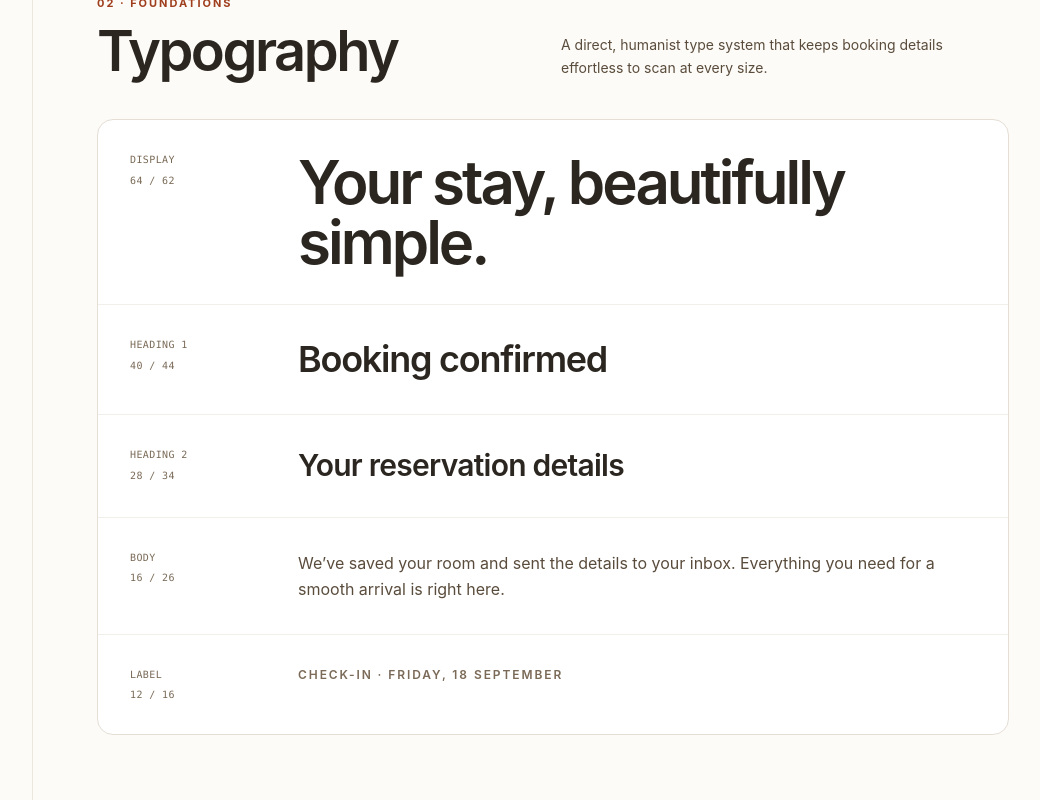
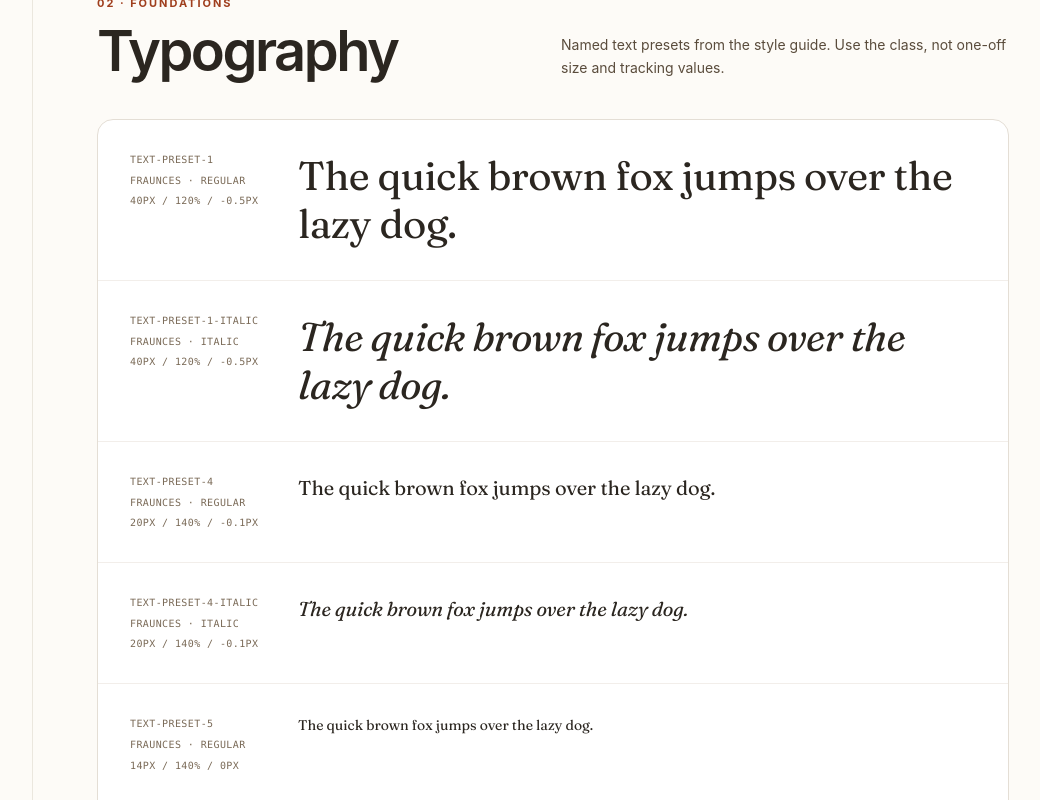
Before and after one commit to brandeth/Hotel-Booking-Confirmation-Page, a Nuxt app: page /design-system in a window 1280 px wide. Shown: the part 1780-2580 px from the top of the page, without its empty margins (207-1247 px from the left). Built offline with nearby package versions, Linux system fonts and the light colour scheme.

Commit message:
# Added WelcomeCard component.

```diff
--- a/app/assets/css/main.css
+++ b/app/assets/css/main.css
@@ -24,6 +24,118 @@
   --color-hb-terracotta-400: #e07a3f;
 
   --color-hb-rose-500: #c04a72;
+
+  --font-fraunces: "Fraunces", ui-serif, Georgia, "Times New Roman", serif;
+  --font-dm-sans: "DM Sans", ui-sans-serif, system-ui, sans-serif;
+  --font-dm-mono: "DM Mono", ui-monospace, SFMono-Regular, Menlo, monospace;
+
+  --hb-text-preset-1-font-family: var(--font-fraunces);
+  --hb-text-preset-1-font-size: 40px;
+  --hb-text-preset-1-font-weight: 400;
+  --hb-text-preset-1-line-height: 1.2;
+  --hb-text-preset-1-letter-spacing: -0.5px;
+
+  --hb-text-preset-4-font-family: var(--font-fraunces);
+  --hb-text-preset-4-font-size: 20px;
+  --hb-text-preset-4-font-weight: 400;
+  --hb-text-preset-4-line-height: 1.4;
+  --hb-text-preset-4-letter-spacing: -0.1px;
+
+  --hb-text-preset-5-font-family: var(--font-fraunces);
+  --hb-text-preset-5-font-size: 14px;
+  --hb-text-preset-5-font-weight: 400;
+  --hb-text-preset-5-line-height: 1.4;
+  --hb-text-preset-5-letter-spacing: 0;
+
+  --hb-text-preset-5-medium-font-family: var(--font-dm-sans);
+  --hb-text-preset-5-medium-font-size: 14px;
+  --hb-text-preset-5-medium-font-weight: 500;
+  --hb-text-preset-5-medium-line-height: 1.2;
+  --hb-text-preset-5-medium-letter-spacing: 0;
+
+  --hb-text-preset-5-semibold-font-family: var(--font-dm-sans);
+  --hb-text-preset-5-semibold-font-size: 14px;
+  --hb-text-preset-5-semibold-font-weight: 600;
+  --hb-text-preset-5-semibold-line-height: 1.2;
+  --hb-text-preset-5-semibold-letter-spacing: 0.3px;
+
+  --hb-text-preset-10-font-family: var(--font-dm-mono);
+  --hb-text-preset-10-font-size: 10px;
+  --hb-text-preset-10-font-weight: 400;
+  --hb-text-preset-10-line-height: 1.4;
+  --hb-text-preset-10-letter-spacing: 1px;
+}
+
+@utility text-preset-1 {
+  font-family: var(--hb-text-preset-1-font-family);
+  font-size: var(--hb-text-preset-1-font-size);
+  font-weight: var(--hb-text-preset-1-font-weight);
+  font-style: normal;
+  line-height: var(--hb-text-preset-1-line-height);
+  letter-spacing: var(--hb-text-preset-1-letter-spacing);
+}
+
+@utility text-preset-1-italic {
+  font-family: var(--hb-text-preset-1-font-family);
+  font-size: var(--hb-text-preset-1-font-size);
+  font-weight: var(--hb-text-preset-1-font-weight);
+  font-style: italic;
+  line-height: var(--hb-text-preset-1-line-height);
+  letter-spacing: var(--hb-text-preset-1-letter-spacing);
+}
+
+@utility text-preset-4 {
+  font-family: var(--hb-text-preset-4-font-family);
+  font-size: var(--hb-text-preset-4-font-size);
+  font-weight: var(--hb-text-preset-4-font-weight);
+  font-style: normal;
+  line-height: var(--hb-text-preset-4-line-height);
+  letter-spacing: var(--hb-text-preset-4-letter-spacing);
+}
+
+@utility text-preset-4-italic {
+  font-family: var(--hb-text-preset-4-font-family);
+  font-size: var(--hb-text-preset-4-font-size);
+  font-weight: var(--hb-text-preset-4-font-weight);
+  font-style: italic;
+  line-height: var(--hb-text-preset-4-line-height);
+  letter-spacing: var(--hb-text-preset-4-letter-spacing);
+}
+
+@utility text-preset-5 {
+  font-family: var(--hb-text-preset-5-font-family);
+  font-size: var(--hb-text-preset-5-font-size);
+  font-weight: var(--hb-text-preset-5-font-weight);
+  font-style: normal;
+  line-height: var(--hb-text-preset-5-line-height);
+  letter-spacing: var(--hb-text-preset-5-letter-spacing);
+}
+
+@utility text-preset-5-medium {
+  font-family: var(--hb-text-preset-5-medium-font-family);
+  font-size: var(--hb-text-preset-5-medium-font-size);
+  font-weight: var(--hb-text-preset-5-medium-font-weight);
+  font-style: normal;
+  line-height: var(--hb-text-preset-5-medium-line-height);
+  letter-spacing: var(--hb-text-preset-5-medium-letter-spacing);
+}
+
+@utility text-preset-5-semibold {
+  font-family: var(--hb-text-preset-5-semibold-font-family);
+  font-size: var(--hb-text-preset-5-semibold-font-size);
+  font-weight: var(--hb-text-preset-5-semibold-font-weight);
+  font-style: normal;
+  line-height: var(--hb-text-preset-5-semibold-line-height);
+  letter-spacing: var(--hb-text-preset-5-semibold-letter-spacing);
+}
+
+@utility text-preset-10 {
+  font-family: var(--hb-text-preset-10-font-family);
+  font-size: var(--hb-text-preset-10-font-size);
+  font-weight: var(--hb-text-preset-10-font-weight);
+  font-style: normal;
+  line-height: var(--hb-text-preset-10-line-height);
+  letter-spacing: var(--hb-text-preset-10-letter-spacing);
 }
 
 @layer base {
--- a/app/pages/design-system.vue
+++ b/app/pages/design-system.vue
@@ -47,6 +47,17 @@ const accentColors = [
     { name: 'blue-500', value: '#5769C6' },
     { name: 'rose-500', value: '#C04A72' },
   ] },
+]
+
+const textPresets = [
+  { name: 'text-preset-1', className: 'text-preset-1', family: 'Fraunces', style: 'Regular', size: '40px', leading: '120%', tracking: '-0.5px' },
+  { name: 'text-preset-1-italic', className: 'text-preset-1-italic', family: 'Fraunces', style: 'Italic', size: '40px', leading: '120%', tracking: '-0.5px' },
+  { name: 'text-preset-4', className: 'text-preset-4', family: 'Fraunces', style: 'Regular', size: '20px', leading: '140%', tracking: '-0.1px' },
+  { name: 'text-preset-4-italic', className: 'text-preset-4-italic', family: 'Fraunces', style: 'Italic', size: '20px', leading: '140%', tracking: '-0.1px' },
+  { name: 'text-preset-5', className: 'text-preset-5', family: 'Fraunces', style: 'Regular', size: '14px', leading: '140%', tracking: '0px' },
+  { name: 'text-preset-5-medium', className: 'text-preset-5-medium', family: 'DM Sans', style: 'Medium', size: '14px', leading: '120%', tracking: '0px' },
+  { name: 'text-preset-5-semibold', className: 'text-preset-5-semibold', family: 'DM Sans', style: 'SemiBold', size: '14px', leading: '120%', tracking: '0.3px' },
+  { name: 'text-preset-10', className: 'text-preset-10', family: 'DM Mono', style: 'Regular', size: '10px', leading: '140%', tracking: '1px' },
 ]
 
 const spacingTokens = [
@@ -168,29 +179,17 @@ const spacingTokens = [
               <p class="eyebrow">02 · Foundations</p>
               <h2 class="section-title">Typography</h2>
             </div>
-            <p class="section-description">A direct, humanist type system that keeps booking details effortless to scan at every size.</p>
+            <p class="section-description">Named text presets from the style guide. Use the class, not one-off size and tracking values.</p>
           </div>
 
           <div class="mt-10 overflow-hidden rounded-2xl border border-hb-neutral-400 bg-hb-neutral-0">
-            <div class="type-row">
-              <div class="type-meta"><span>Display</span><span>64 / 62</span></div>
-              <p class="text-5xl font-semibold leading-none tracking-[-0.05em] sm:text-6xl">Your stay, beautifully simple.</p>
-            </div>
-            <div class="type-row">
-              <div class="type-meta"><span>Heading 1</span><span>40 / 44</span></div>
-              <p class="text-4xl font-semibold leading-tight tracking-[-0.035em]">Booking confirmed</p>
-            </div>
-            <div class="type-row">
-              <div class="type-meta"><span>Heading 2</span><span>28 / 34</span></div>
-              <p class="text-3xl font-semibold leading-tight tracking-[-0.025em]">Your reservation details</p>
-            </div>
-            <div class="type-row">
-              <div class="type-meta"><span>Body</span><span>16 / 26</span></div>
-              <p class="max-w-2xl text-base leading-relaxed text-hb-neutral-700">We’ve saved your room and sent the details to your inbox. Everything you need for a smooth arrival is right here.</p>
-            </div>
-            <div class="type-row">
-              <div class="type-meta"><span>Label</span><span>12 / 16</span></div>
-              <p class="text-xs font-semibold uppercase tracking-[0.16em] text-hb-neutral-600">Check-in · Friday, 18 September</p>
+            <div v-for="preset in textPresets" :key="preset.name" class="type-row">
+              <div class="type-meta">
+                <span>{{ preset.name }}</span>
+                <span>{{ preset.family }} · {{ preset.style }}</span>
+                <span>{{ preset.size }} / {{ preset.leading }} / {{ preset.tracking }}</span>
+              </div>
+              <p :class="preset.className">The quick brown fox jumps over the lazy dog.</p>
             </div>
           </div>
         </section>
--- a/nuxt.config.ts
+++ b/nuxt.config.ts
@@ -5,6 +5,18 @@ export default defineNuxtConfig({
   compatibilityDate: '2025-07-15',
   devtools: { enabled: true },
   css: ['~/assets/css/main.css'],
+  app: {
+    head: {
+      link: [
+        { rel: 'preconnect', href: 'https://fonts.googleapis.com' },
+        { rel: 'preconnect', href: 'https://fonts.gstatic.com', crossorigin: 'anonymous' },
+        {
+          rel: 'stylesheet',
+          href: 'https://fonts.googleapis.com/css2?family=DM+Mono:wght@400&family=DM+Sans:ital,opsz,wght@0,9..40,400;0,9..40,500;0,9..40,600&family=Fraunces:ital,opsz,wght@0,9..144,400;1,9..144,400&display=swap',
+        },
+      ],
+    },
+  },
   vite: {
     plugins: [tailwindcss()]
   }
```
